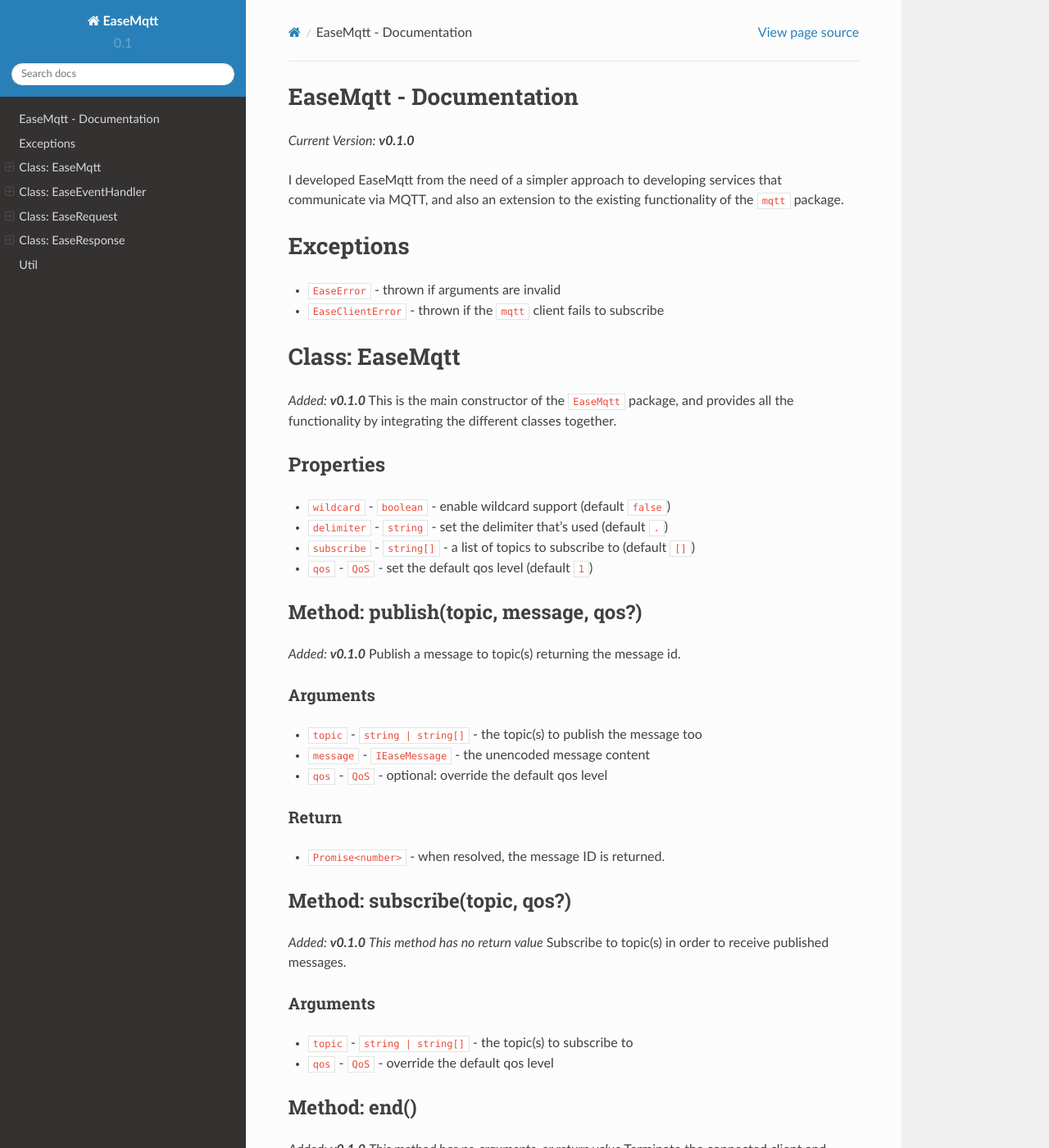
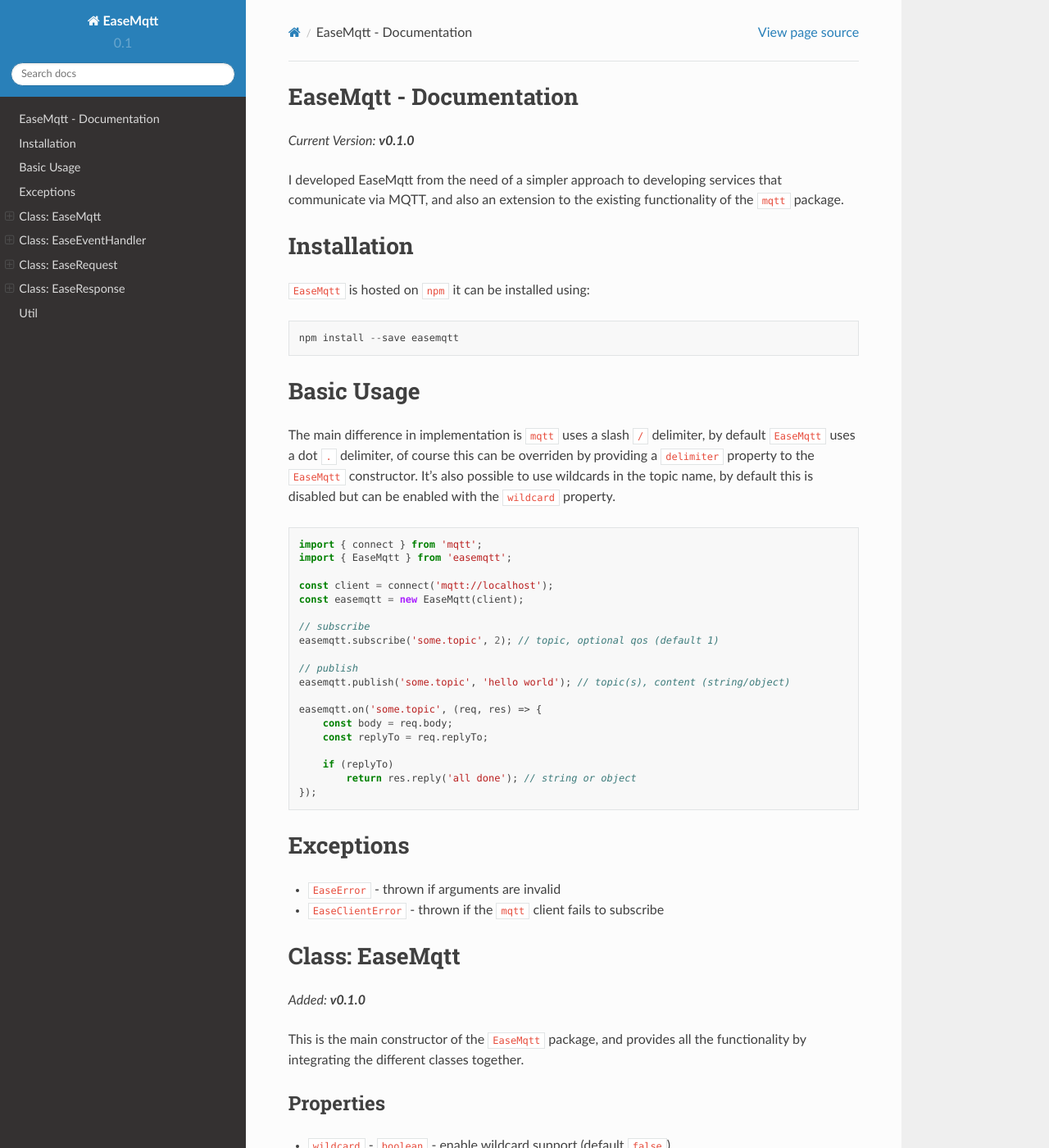
Before and after one commit to Isolated-/EaseMqtt, a Sphinx documentation site: the page built from docs/source/index.md, in a window 1280 px wide and 1400 px high. Shown: the whole window at 82% size. Built offline with Sphinx 7.4.7 and the Read the Docs theme 2.0.0, drawn with Linux system fonts in a browser that asks for light colours.

Commit message:
updates docs

````diff
--- a/docs/source/index.md
+++ b/docs/source/index.md
@@ -3,6 +3,40 @@
 *Current Version: **v0.1.0***
 
 I developed EaseMqtt from the need of a simpler approach to developing services that communicate via MQTT, and also an extension to the existing functionality of the `mqtt` package.
+
+# Installation
+
+`EaseMqtt` is hosted on `npm` it can be installed using:
+
+```
+npm install --save easemqtt
+```
+
+# Basic Usage
+
+The main difference in implementation is `mqtt` uses a slash `/` delimiter, by default `EaseMqtt` uses a dot `.` delimiter, of course this can be overriden by providing a `delimiter` property to the `EaseMqtt` constructor. It's also possible to use wildcards in the topic name, by default this is disabled but can be enabled with the `wildcard` property.
+
+```javascript
+import { connect } from 'mqtt';
+import { EaseMqtt } from 'easemqtt';
+
+const client = connect('mqtt://localhost');
+const easemqtt = new EaseMqtt(client);
+
+// subscribe
+easemqtt.subscribe('some.topic', 2); // topic, optional qos (default 1)
+
+// publish
+easemqtt.publish('some.topic', 'hello world'); // topic(s), content (string/object)
+
+easemqtt.on('some.topic', (req, res) => {
+    const body = req.body;
+    const replyTo = req.replyTo;
+
+    if (replyTo)
+        return res.reply('all done'); // string or object
+});
+```
 
 # Exceptions
 
@@ -12,6 +46,7 @@
 # Class: EaseMqtt
 
 *Added: **v0.1.0***
+
 This is the main constructor of the `EaseMqtt` package, and provides all the functionality by integrating the different classes together.
 
 ## Properties
@@ -24,6 +59,7 @@
 ## Method: publish(topic, message, qos?)
 
 *Added: **v0.1.0***
+
 Publish a message to topic(s) returning the message id.
 
 #### Arguments
@@ -39,6 +75,7 @@
 ## Method: subscribe(topic, qos?)
 
 *Added: **v0.1.0***
+
 *This method has no return value*
 Subscribe to topic(s) in order to receive published messages.
 
@@ -50,17 +87,20 @@
 ## Method: end()
 
 *Added: **v0.1.0***
+
 *This method has no arguments, or return value*
 Terminate the connected client and handle clean up.
 
 # Class: EaseEventHandler
 
 *Added: **v0.1.0***
+
 `EaseEventHandler` is responsible for converting the `MqttClient` events, to an `EaseMqtt` event. It also handles incoming messages and firing the relevant events.
 
 ## Method: handleIncoming(topic, msgbuf)
 
 *Added: **v0.1.0***
+
 An `Event` listener that's creates the `EaseRequest` and `EaseResponse` objects, and emits the event from the topic name. This method also handles topic name translation, and message decoding.
 
 #### Arguments
@@ -75,18 +115,21 @@
 ## Method: handleConnection()
 
 *Added: **v0.1.0***
+
 *This method has no arguments, or return value*
 An `Event` listener that emits a `mqtt:connect` event when a `MqttClient` has successfully made a connection to the broker.
 
 ## Method: handleError()
 
 *Added: **v0.1.0***
+
 *This method has no arguments, or return value*
 An `Event` listener that emits a `mqtt:error` event when a `MqttClient` reported an `Error`.
 
 # Class: EaseRequest
 
 *Added: **v0.1.0***
+
 Contains the information relating to an incoming request. This class is mainly a collection of properties but will likely include methods in future.
 
 ## Properties
@@ -99,6 +142,7 @@
 # Class: EaseResponse
 
 *Added: **v0.1.0***
+
 Contains the information relating to a response. This class includes a method that's used to easily reply to a message. It also contains properties.
 
 ## Properties
@@ -110,6 +154,7 @@
 ## Method: reply(message, qos?)
 
 *Added: **v0.1.0***
+
 Easily send a response message to the `replyTo` topic if provided. This method won't throw an exception if it's not provided.
 
 #### Arguments
````
